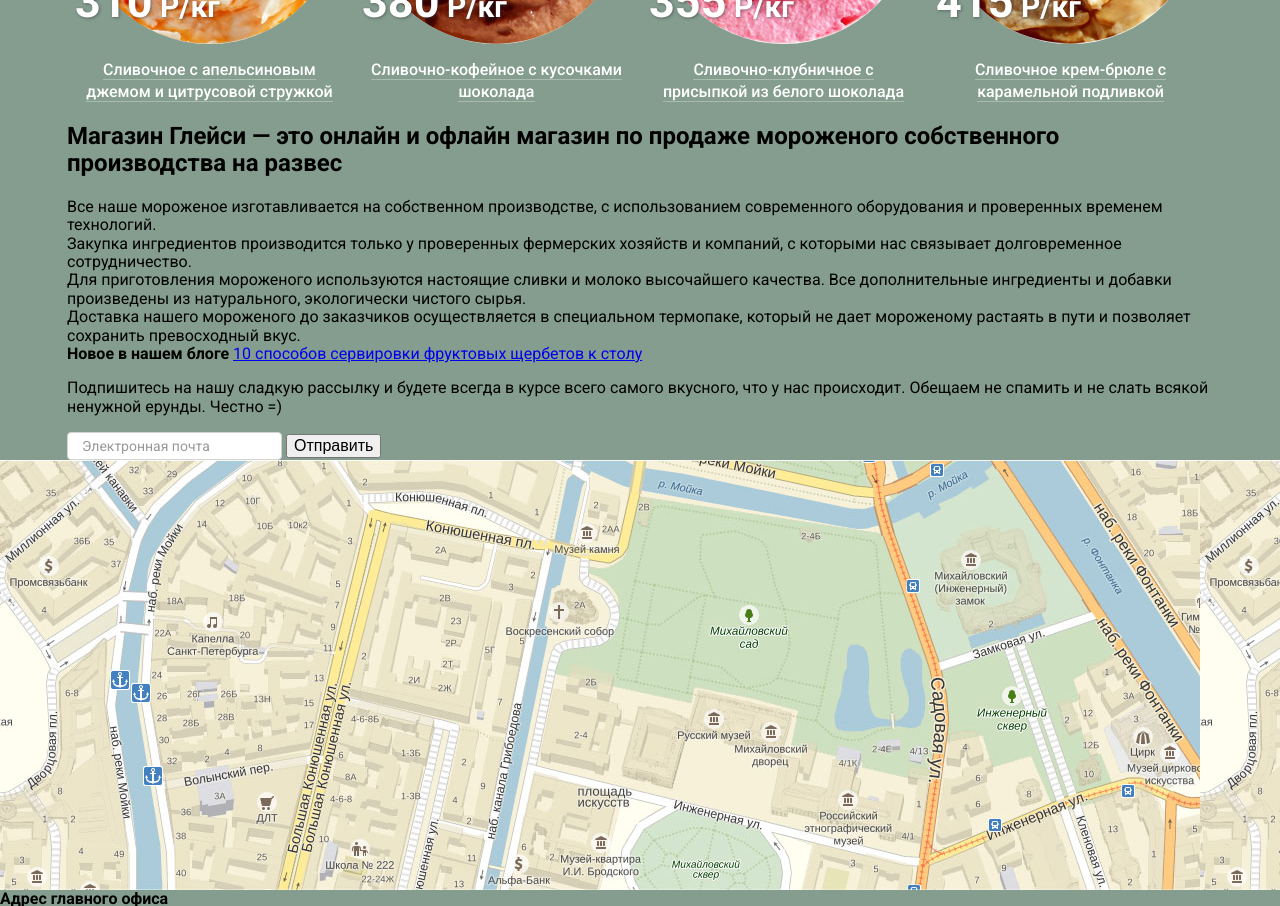
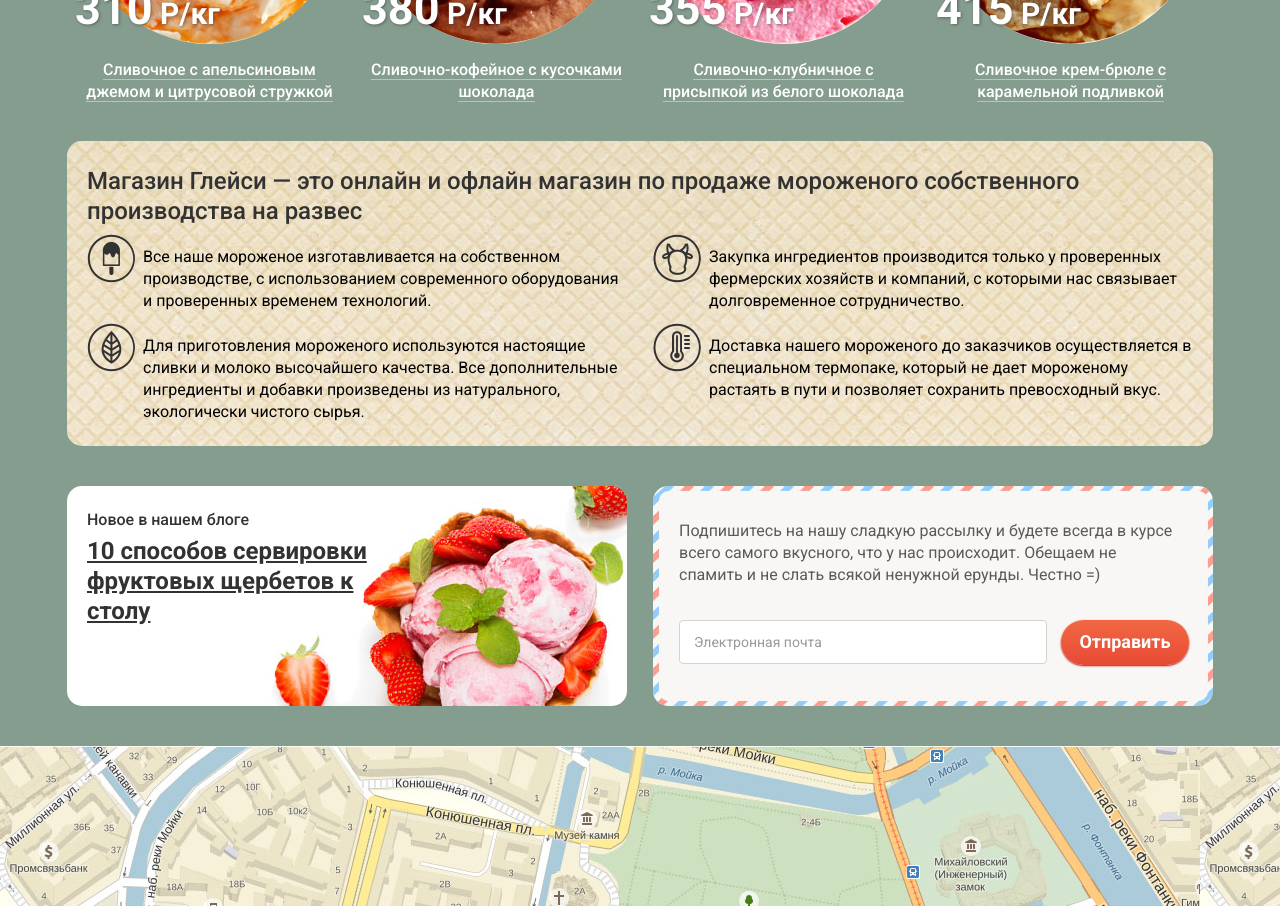
Before and after one commit to ozz-rjq/gllacy, a plain HTML site: page index.html in a window 1280 px wide. Shown: the part 1140-2046 px from the top of the page. Drawn offline with Linux system fonts and the light colour scheme.

Commit message:
Bottom blocks stylization

```diff
--- a/css/style.less
+++ b/css/style.less
@@ -67,6 +67,9 @@ input:focus:-ms-input-placeholder { color:transparent; } /* IE 10+ */
 //GENERAL STYLES
 
 .wrap{
+	display: inline-block;
+	vertical-align: top;
+
 	width: 100%;
 	height: 100%;
 	position: relative;
@@ -92,6 +95,23 @@ input[type=password]{
 	&:focus{
 		border-color: #8fbdec;
 	}
+}
+
+input + label{
+	display: none;
+}
+
+input:focus + label{
+	display: inline-block;
+	vertical-align: top;
+
+	position: absolute;
+	top: -16px;
+	left: 12px;
+
+	font-size: 11px;
+	line-height: 13px;
+	color: #5b9ddf;
 }
 
 .btn{
@@ -138,23 +158,6 @@ input[type=password]{
 
 	display: flex;
 	padding-top: 23px;
-
-	input + label{
-		display: none;
-	}
-
-	input:focus + label{
-		display: inline-block;
-		vertical-align: top;
-
-		position: absolute;
-		top: -16px;
-		left: 12px;
-
-		font-size: 11px;
-		line-height: 13px;
-		color: #5b9ddf;
-	}
 }
 
 .logo{
@@ -229,11 +232,12 @@ input[type=password]{
 }
 
 .auxiliary-navigation{
-	display: none; //temporarily
+	display: none;
 
 	position: absolute;
 	top: 37px;
 	left: 0px;
+	z-index: 10;
 
 	&::after{
 		content: "";
@@ -310,6 +314,8 @@ input[type=password]{
 
 	&-block{
 		position: relative;
+
+		height: 36px;
 	}
 
 	&-button{
@@ -348,11 +354,12 @@ input[type=password]{
 	}
 
 	&-form{
-		display: none; //temporarily
+		display: none;
 
 		position: absolute;
 		top: 36px;
 		left: -310px;
+		z-index: 10;
 
 		box-sizing: border-box;
 		width: 342px;
@@ -376,6 +383,7 @@ input[type=password]{
 .user-block{
 	position: relative;
 
+	height: 36px;
 	margin-left: 10px;
 
 	.login-link{
@@ -428,7 +436,7 @@ input[type=password]{
 	}
 
 	.login-form{
-		display: none; //temporarily
+		display: none;
 
 		position: absolute;
 		top: 36px;
@@ -544,6 +552,20 @@ input[type=password]{
 	}
 }
 
+//HEADER INTERACTIVE ELEMENTS
+
+.catalog:hover > .auxiliary-navigation{
+	display: block;
+}
+
+.search-block:hover > .search-form{
+	display: block;
+}
+
+.user-block:hover > .login-form{
+	display: block;
+}
+
 /**************************************************/
 
 /*  SLIDER  */
@@ -570,7 +592,7 @@ input[type=password]{
 			margin-right: 4px;
 
 			border: 2px solid #fff;
-			border-radius: 100%;
+			border-radius: 50%;
 
 			transition: background-color 0.75s;
 
@@ -682,7 +704,7 @@ input[type=password]{
 
 	&-block{
 		box-sizing: border-box;
-		flex-basis: 560px;
+		width: 560px;
 
 		padding-left: 20px;
 		padding-top: 15px;
@@ -738,19 +760,21 @@ input[type=password]{
 	&-raspberry{
 		background-color: #bb2e52;
 		background-image: url(../img/raspberry-bg.jpg);
-		background-repeat: no-repeat;
+
 	}
 
 	&-chocolate{
 		background-color: #432617;
 		background-image: url(../img/chocolate-bg.jpg);
-		background-repeat: no-repeat;
 
 		.promo-btn{
 			width: 189px;
 		}
 	}
 }
+
+/************************************************/
+/* ITEMS */
 
 .items{
 	display: flex;
@@ -760,13 +784,15 @@ input[type=password]{
 
 .item{
 	position: relative;
+	z-index: 5;
+	margin-bottom: 32px;
 
 	flex-basis: 285px;
 
 	color: #fff;
 	text-align: center;
 
-	border-radius: 5px;
+	border-radius: 6px;
 
 	transition: background 0.4s,
 							box-shadow 0.5s;
@@ -778,7 +804,7 @@ input[type=password]{
 
 	&-price{
 		position: absolute;
-		top: 208px;
+		top: 215px;
 		left: 8px;
 
 		text-shadow: 1px 1px 3px rgba(49, 50, 53, 0.5);
@@ -809,7 +835,7 @@ input[type=password]{
 		text-decoration: none;
 		color: #fff;
 
-		border-bottom: 1px solid rgba(255,255,255,0.3);
+		border-bottom: 1px solid rgba(255,255,255,0.4);
 
 		&:hover{
 			color: #ffe;
@@ -824,7 +850,7 @@ input[type=password]{
 	&-btn{
 		display: none;
 		position: absolute;
-		bottom: -60px;
+		bottom: -52px;
 		left: 45px;
 		z-index: 10;
 
@@ -838,8 +864,9 @@ input[type=password]{
 	}
 
 	&:hover{
+		z-index: 10;
 		background-color: rgba(255,255,255,0.3);
-		box-shadow: 0px 80px 0px 0px rgba(255, 255, 255, 0.3);
+		box-shadow: 0px 75px 0px 0px rgba(255, 255, 255, 0.3);
 	}
 
 	&:hover .item-link{
@@ -855,11 +882,10 @@ input[type=password]{
 		position: absolute;
 		top: 0;
 		left: 0;
-		z-index: 5;
+		z-index: 1;
 
 		width: 100%;
-		height: 400px;
-		background-color: transparent;
+		height: 405px;
 	}
 }
 
@@ -874,9 +900,200 @@ input[type=password]{
 
 	background-image: url("../img/hit.jpg");
 	background-repeat: no-repeat;
-	border-radius: 100%;
+	border-radius: 50%;
 }
 
+/************************************************/
+/* ABOUT BLOCK */
+
+.about{
+	margin-top: 6px;
+	margin-bottom: 40px;
+
+	padding-top: 25px;
+	padding-left: 20px;
+	padding-right: 20px;
+
+	background-color: #eaddbe;
+	background-image: url("../img/waffle-bg.jpg");
+	border-radius: 15px;
+
+	&-title{
+		margin: 0;
+		margin-bottom: 20px;
+
+		font-size: 24px;
+		line-height: 30px;
+		font-weight: 500;
+		color: #323232;
+	}
+
+	&-offers{
+		display: flex;
+		flex-wrap: wrap;
+		justify-content: space-between;
+
+		.offer{
+			position: relative;
+
+			box-sizing: border-box;
+			width: 540px;
+
+			margin: 0;
+			margin-bottom: 23px;
+			padding-left: 56px;
+
+			font-size: 16px;
+			line-height: 22px;
+
+			&::after{
+				content: "";
+				position: absolute;
+				top: -12px;
+				left: 0;
+
+				width: 48px;
+				height: 49px;
+
+				background-image: url("../img/spritesheet.png");
+				background-repeat: no-repeat;
+
+				border-radius: 50%;
+			}
+		}
+
+		.offer-1::after{
+			background-position: 0 -202px;
+		}
+
+		.offer-2::after{
+			background-position: 0 -266px;
+		}
+
+		.offer-3::after{
+			background-position: 0 -330px;
+		}
+
+		.offer-4::after{
+			background-position: 0 -394px;
+		}
+	}
+}
+
+/********************************************/
+/* BLOG AND SUBSCRIPTION */
+
+.rest-info{
+	display: flex;
+	flex-wrap: wrap;
+	justify-content: space-between;
+
+	margin-bottom: 40px;
+
+	.info-block{
+		box-sizing: border-box;
+		width: 560px;
+
+		background-color: #f9ece8;
+		border-radius: 15px;
+	}
+}
+
+.blog{
+	padding-top: 23px;
+	padding-left: 20px;
+	color: #323232;
+
+	background-image: url("../img/strawberry-bg.jpg");
+
+	&-title{
+		display: block;
+
+		margin-bottom: 5px;
+
+		font-size: 16px;
+		line-height: 22px;
+		font-weight: 500;
+	}
+
+	&-article{
+		display: inline-block;
+		vertical-align: top;
+
+		width: 290px;
+		margin-bottom: 80px;
+
+		font-size: 24px;
+		line-height: 30px;
+		font-weight: 700;
+		color: #323232;
+
+		&:hover{
+			text-decoration: none;
+		}
+
+		&:active{
+			color: rgba(0,0,0,0.5);
+		}
+	}
+}
+
+.subscription{
+	padding-left: 26px;
+
+	background-image: url("../img/postal-bg.jpg");
+
+	&-desc{
+		margin: 0;
+		margin-top: 34px;
+		margin-bottom: 34px;
+
+		width: 500px;
+
+		font-size: 16px;
+		line-height: 22px;
+		font-weight: 400;
+		color: #5a5a5a;
+	}
+
+	&-email{
+		width: 368px;
+		height: 44px;
+
+		border-radius: 10px;
+	}
+
+	&-btn{
+		width: 128px;
+		margin-left: 10px;
+
+		border-radius: 25px;
+	}
+
+	.wrap{
+		display: inline-block;
+		vertical-align: top;
+
+		width: 368px;
+	}
+
+	input + label{
+		display: none;
+	}
+
+	input:focus + label{
+		display: inline-block;
+		vertical-align: top;
+
+		position: absolute;
+		top: -16px;
+		left: 12px;
+
+		font-size: 11px;
+		line-height: 13px;
+		color: #5b9ddf;
+	}
+}
 
 //map
 .map-layer{
--- a/index.html
+++ b/index.html
@@ -177,31 +177,34 @@
 				<h2 class="about-title">Магазин Глейси — это онлайн и офлайн магазин по продаже мороженого собственного производства на развес</h2>
 
 				<div class="about-offers">
-					<div class="offer offer-1">
+					<p class="offer offer-1">
 						Все наше мороженое изготавливается на собственном производстве, с использованием современного оборудования и проверенных временем технологий.
-					</div>
-					<div class="offer offer-2">
+					</p>
+					<p class="offer offer-2">
 						Закупка ингредиентов  производится только у проверенных фермерских хозяйств и компаний, с которыми нас связывает долговременное сотрудничество.
-					</div>
-					<div class="offer offer-3">
+					</p>
+					<p class="offer offer-3">
 						Для приготовления мороженого используются настоящие сливки и молоко высочайшего качества. Все дополнительные ингредиенты и добавки произведены из натурального, экологически чистого сырья.
-					</div>
-					<div class="offer offer-4">
+					</p>
+					<p class="offer offer-4">
 						Доставка нашего мороженого до заказчиков осуществляется в специальном термопаке, который не дает мороженому растаять в пути и позволяет сохранить превосходный вкус.
-					</div>
+					</p>
 				</div>
 			</section>
 
 			<div class="rest-info">
-				<section class="blog">
+				<section class="info-block blog">
 					<b class="blog-title">Новое в нашем блоге</b>
 					<a href="#" class="blog-article">10  способов сервировки фруктовых щербетов к столу</a>
 				</section>
-				<section class="subscription">
+				<section class="info-block subscription">
 					<p class="subscription-desc">Подпишитесь на нашу сладкую рассылку и будете всегда в курсе всего самого вкусного, что у нас происходит. Обещаем не спамить и не слать всякой ненужной ерунды. Честно =) </p>
 					<form action="#" class="subscription-form">
-						<input type="email" name="email" placeholder="Электронная почта" class="subscription-email">
-						<button type="submit" class="subscription-btn">Отправить</button>
+						<div class="wrap">
+							<input type="email" name="email" placeholder="Электронная почта" class="subscription-email" required>
+							<label>Электронная почта</label>
+						</div>
+						<button type="submit" class="btn subscription-btn">Отправить</button>
 					</form>
 				</section>
 			</div>
```
Also changed, not shown: css/style.css.
